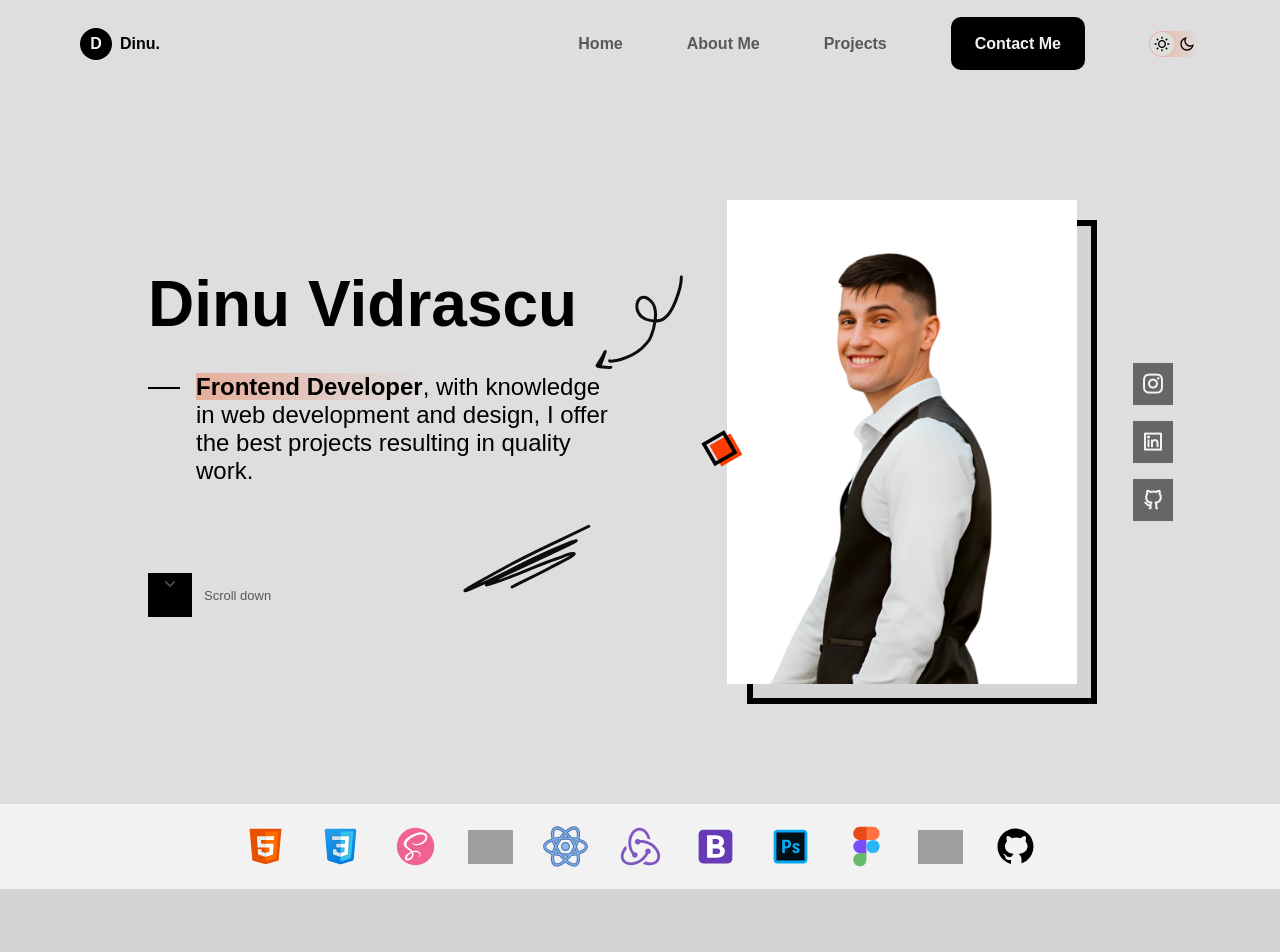
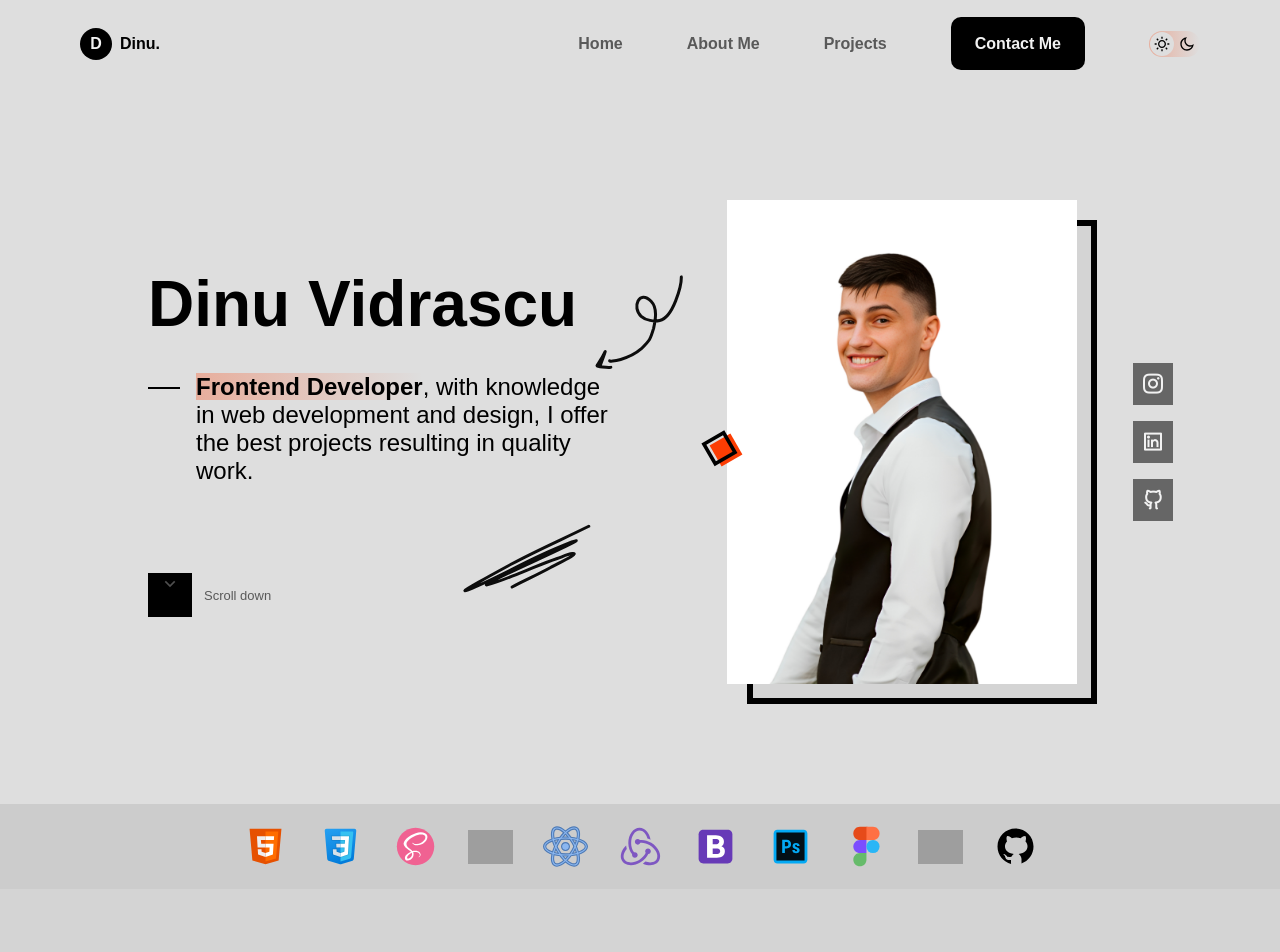
Before and after one commit to DinuVidrascu/concept, a React (Create React App) app: page / in a window 1280 px wide. Shown: the top 952 px of the page. Built offline with nearby package versions, Linux system fonts and the light colour scheme; grey boxes are pictures that could not be loaded; a web font is replaced by a local one.

Commit message:
fix color banner

```diff
--- a/src/components/Banner/Banner.jsx
+++ b/src/components/Banner/Banner.jsx
@@ -22,8 +22,8 @@ function Banner() {
       <section className="banner section" id="banner">
          <div className="banner__container container grid">
 
-            <ul className="banner__list">
-               <li className="banner__item">
+            <div className="banner__list">
+               <div className="banner__item">
                   <img src={html} alt="" />
                   <img src={css} alt="" />
                   <img src={scss} alt="" />
@@ -35,8 +35,8 @@ function Banner() {
                   <img src={figma} alt="" />
                   <img src={git} alt="" />
                   <img src={github} alt="" />
-               </li>
-            </ul>
+               </div>
+            </div>
          </div>
       </section>
    )
--- a/src/components/Banner/banner.css
+++ b/src/components/Banner/banner.css
@@ -7,7 +7,7 @@
 }
 
 .banner {
-   background: var(--white-color);
+   background: var(--banner);
 }
 
 .banner__list {
--- a/src/styles/main.css
+++ b/src/styles/main.css
@@ -19,6 +19,7 @@
   --accent: linear-gradient(90deg,
       hsla(14, 80%, 50%, .3),
       hsla(14, 80%, 50%, 0));
+  --banner: hsl(0, 0%, 80%);
   ;
 
   /*========== Font and typography ==========*/
@@ -80,6 +81,7 @@ body.dark-theme {
   --text-color: hsl(0, 0%, 70%);
   --body-color: hsl(0, 0%, 8%);
   --container-color: hsl(0, 0%, 12%);
+  --banner: hsl(0, 0%, 25%);
 }
 
 /*==========
```
